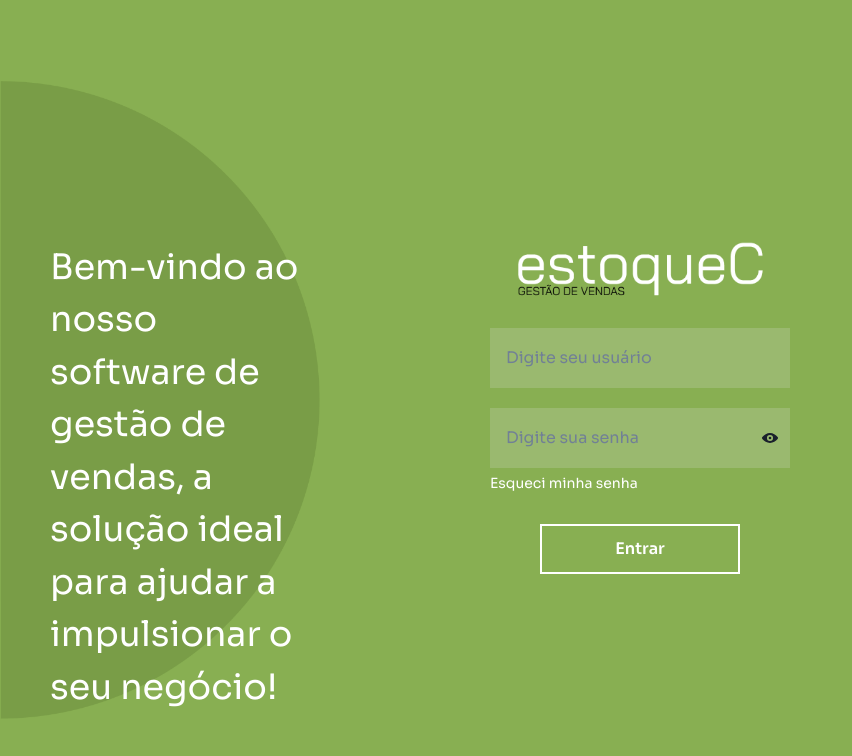
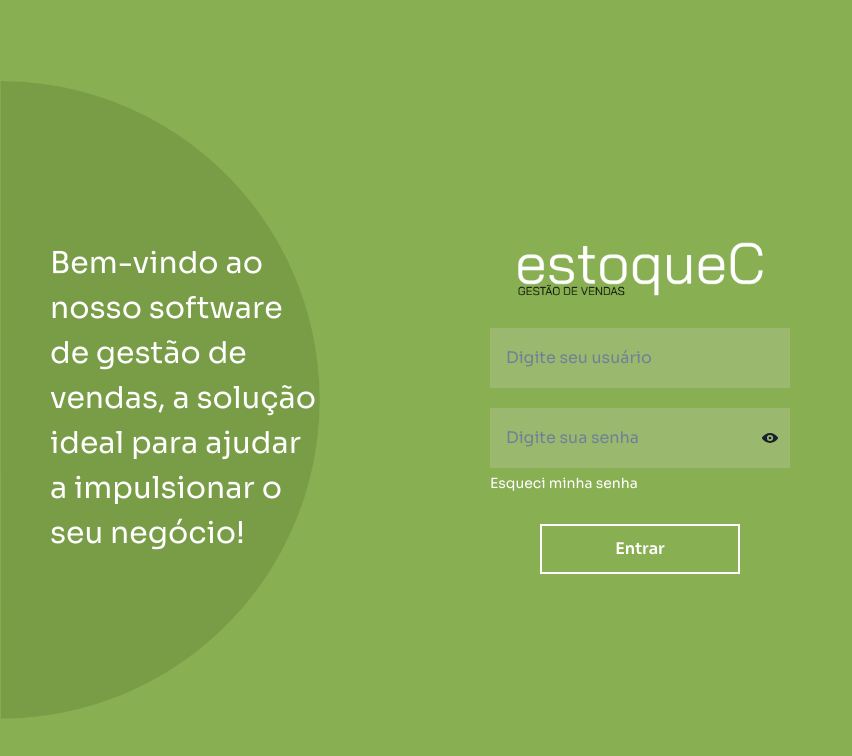
Before and after one commit to guilhermeoln/estoquec, a Next.js app: page / in a window 1280 px wide. Shown: the top 756 px of the page, without its empty margins (0-852 px from the left). Built offline with nearby package versions, Linux system fonts and the light colour scheme.

Commit message:
fix(Login): Ajuste no texto do login

```diff
--- a/src/pages/index.tsx
+++ b/src/pages/index.tsx
@@ -38,10 +38,10 @@ export default function Home() {
           <Text
             position="absolute"
             color="white"
-            maxW="350px"
+            maxW="300px"
             marginTop="50%"
             marginLeft="50px"
-            fontSize="35px"
+            fontSize="30px"
           >
             Bem-vindo ao nosso software de gestão de vendas, a solução ideal
             para ajudar a impulsionar o seu negócio!
```
